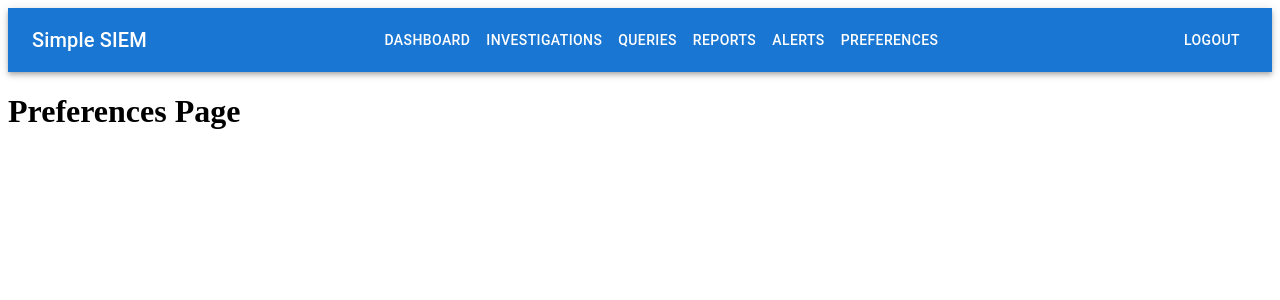
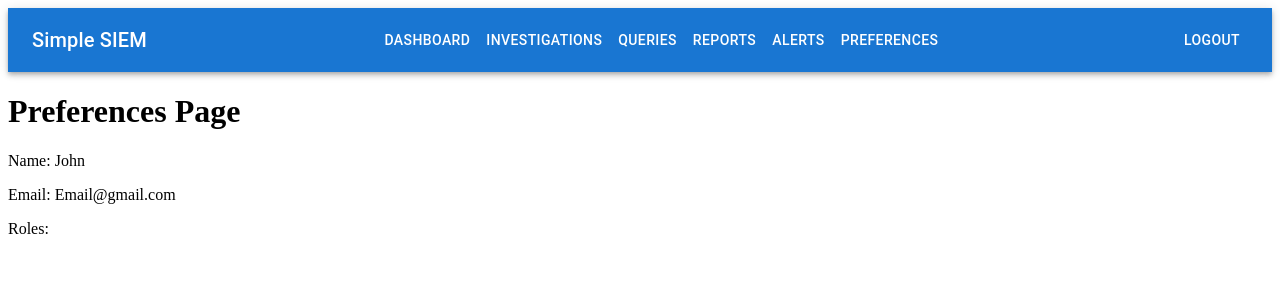
Before and after one commit to kylerobertson84/i14-ssiem, a React (Create React App) app in the folder frontend/: page /preferences in a window 1280 px wide. Shown: the top 300 px of the page. Built offline with nearby package versions, Linux system fonts and the light colour scheme; no server answers.

Commit message:
added ability to get user profile

```diff
--- a/frontend/src/pages/preferences.js
+++ b/frontend/src/pages/preferences.js
@@ -1,15 +1,61 @@
-import React from 'react';
+import React, {useEffect, useState} from 'react';
 import Navbar from '../components/NavBar';
+import axios from 'axios';
+import AuthService from '../services/AuthService.js';
+import API_ENDPOINTS from '../services/apiConfig.js';
+//import {IoPersonCirculeOutline} from "react-icons/io5";
 
 
 const Preferences = () => {
+  const [user, setUser] = useState(null);
+
+  useEffect(() => {
+    const fetchUser = async () => {
+      const token = localStorage.getItem('token');
+      if (token) {
+        console.log('Authorization header:', `Bearer ${token}`);
+        try {
+            const response = await axios.get(API_ENDPOINTS.user, {
+            headers: {
+              Authorization: `Bearer ${token}`,
+            },
+          });
+          setUser(response.data);
+        } catch (error) {
+          console.error('Error fetching user data', error);
+        }
+      }
+    }
+    fetchUser();
+  }, []);
+
+  console.log({user})
+
     return (
-      <div>
+      <div className='profile'>
         <Navbar/>
         <h1>Preferences Page</h1>
+        <div className='avatar'>
+          {/* <div className='avatar-wrapper'>
+            {user.avatar (
+              <IoPersonCirculeOutline/>
+            )}
+          </div>
+          */}
+        </div>
+        <div className = 'body'>
+          <p>Name: John</p>
+          <p> Email: Email@gmail.com</p>
+          <p>Roles: </p>
+
+        </div>
+
 
       </div>
+
     );
   };
 
   export default Preferences;
+
+{/* */}
```
